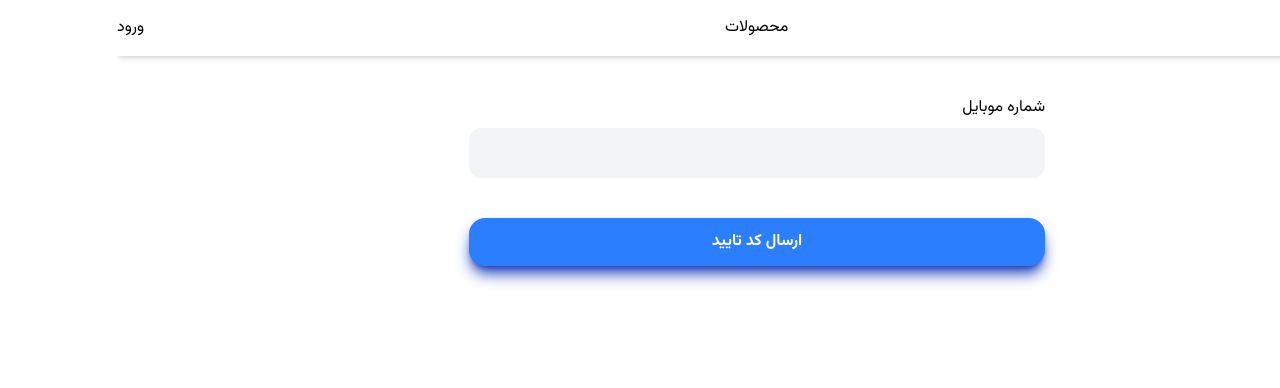
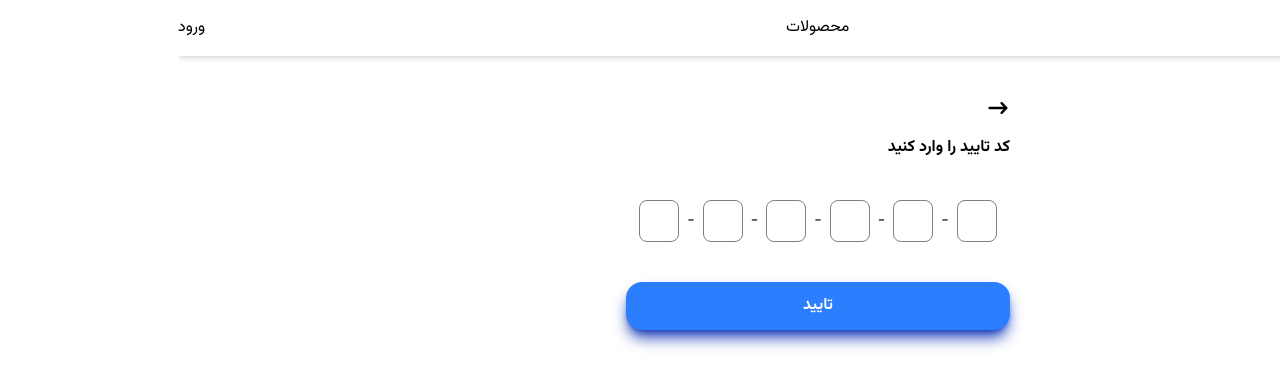
Before and after one commit to tatasadi/next-shop-admin-panel, a Next.js app: page /auth in a window 1280 px wide. Shown: the top 388 px of the page. Built offline with nearby package versions, Linux system fonts and the light colour scheme; no server answers.

Commit message:
update pageAuth

```diff
--- a/package.json
+++ b/package.json
@@ -15,7 +15,9 @@
 		"next": "15.3.3",
 		"react": "^19.0.0",
 		"react-dom": "^19.0.0",
-		"react-hot-toast": "^2.5.2"
+		"react-hot-toast": "^2.5.2",
+		"react-icons": "^5.5.0",
+		"react-otp-input": "^3.1.1"
 	},
 	"devDependencies": {
 		"@eslint/eslintrc": "^3",
--- a/src/app/auth/CheckOTPForm.jsx
+++ b/src/app/auth/CheckOTPForm.jsx
@@ -1,8 +1,28 @@
-function CheckOTPForm({ onSubmit }) {
+import OTPInput from 'react-otp-input'
+import { HiArrowNarrowRight } from 'react-icons/hi'
+
+function CheckOTPForm({ onSubmit, otp, setOtp, onBack }) {
 	return (
 		<div>
+			<button onClick={onBack} className="mb-4">
+				<HiArrowNarrowRight className="w-6 h-6 text-secondary-500" />
+			</button>
 			<form className="space-y-10" onSubmit={onSubmit}>
 				<p className="font-bold">کد تایید را وارد کنید</p>
+				<OTPInput
+					value={otp}
+					onChange={setOtp}
+					numInputs={6}
+					renderSeparator={<span>-</span>}
+					inputStyle={{
+						width: '2.5rem',
+						padding: '0.5rem 0.2rem',
+						border: '1px solid gray',
+						borderRadius: '0.5rem',
+					}}
+					containerStyle="flex flex-row-reverse gap-x-2 justify-center"
+					renderInput={props => <input type="number" {...props} />}
+				/>
 				<button type="submit" className="btn-primary w-full">
 					تایید
 				</button>
--- a/src/app/auth/page.jsx
+++ b/src/app/auth/page.jsx
@@ -4,12 +4,24 @@ import SendOTPFrom from './SendOTPFrom'
 import http from '@/services/httpService'
 import { toast } from 'react-hot-toast'
 import { useMutation } from '@tanstack/react-query'
-import { getOtp } from '@/services/authServices'
+import { getOtp, checkOtp } from '@/services/authServices'
+import CheckOTPForm from './CheckOTPForm'
 
 function Authpage() {
 	const [phoneNumber, setPhoneNumber] = useState('')
-	const { data, error, isLoading, mutateAsync } = useMutation({
+	const [step, setStep] = useState(2)
+	const [otp, setOtp] = useState('')
+	const {
+		data,
+		error,
+		isLoading,
+		mutateAsync: mutateGetOtp,
+	} = useMutation({
 		mutationFn: getOtp,
+	})
+
+	const { mutateAsync: mutateCheckOtp } = useMutation({
+		mutationFn: checkOtp,
 	})
 
 	const phoneNumberHandler = e => {
@@ -18,21 +30,59 @@ function Authpage() {
 	const sendOtpHandler = async e => {
 		e.preventDefault()
 		try {
-			const data = await mutateAsync({ phoneNumber })
+			const data = await mutateGetOtp({ phoneNumber })
 			toast.success(data.message)
+			setStep(2)
 		} catch (error) {
 			toast.error(error?.response?.data?.message)
 		}
 	}
-
+	const checkOtpHandler = async e => {
+		e.preventDefault()
+		try {
+			const { message, user } = await mutateCheckOtp({
+				phoneNumber,
+				otp,
+			})
+			toast.success(message)
+			// if (user.isActive) {
+			// router.push('/')
+			// } else {
+			// router.push('/complete-profile')
+			// }
+		} catch (error) {
+			toast.error(error?.response?.data?.message)
+		}
+	}
+	const renderSteps = () => {
+		switch (step) {
+			case 1:
 				return (
-		<div>
 					<SendOTPFrom
 						phoneNumber={phoneNumber}
 						onChange={phoneNumberHandler}
 						onSubmit={sendOtpHandler}
 						isLoading={isLoading}
 					/>
+				)
+			case 2:
+				return (
+					<CheckOTPForm
+						onBack={() => setStep(s => s - 1)}
+						otp={otp}
+						setOtp={setOtp}
+						onSubmit={checkOtpHandler}
+						// time={time}
+						onResendOtp={sendOtpHandler}
+					/>
+				)
+			default:
+				return null
+		}
+	}
+	return (
+		<div className="flex justify-center">
+			<div className="w-full sm:max-w-sm">{renderSteps()}</div>
 		</div>
 	)
 }
--- a/src/app/globals.css
+++ b/src/app/globals.css
@@ -42,5 +42,5 @@ body {
 	@apply w-full py-3 px-4 rounded-xl bg-gray-100 text-gray-800 border border-gray-100 outline-none duration-200 transition-all hover:border-blue-300 focus:outline-none focus:border-blue-700 focus:bg-white;
 }
 .btn-primary {
-	@apply font-bold bg-blue-500 hover:bg-blue-300 rounded-2xl transition-all duration-300 px-4 py-3 text-white shadow-lg shadow-blue-800 w-full cursor-pointer;
+	@apply font-bold bg-blue-500 hover:bg-blue-300 hover:text-blue-900 rounded-2xl transition-all duration-300 px-4 py-3 text-white shadow-lg shadow-blue-800 w-full cursor-pointer;
 }
--- a/src/services/authServices.js
+++ b/src/services/authServices.js
@@ -5,3 +5,8 @@ export function getOtp(data) {
 		.post('/user/get-otp', data)
 		.then(({ data }) => data.data)
 }
+export function checkOtp(data) {
+	return http
+		.post('/user/check-otp', data)
+		.then(({ data }) => data.data)
+}
```
Also changed, not shown: 1 other file (tests, documents, lock files or other folders). Lines whose indentation alone changed are shown as unchanged.
